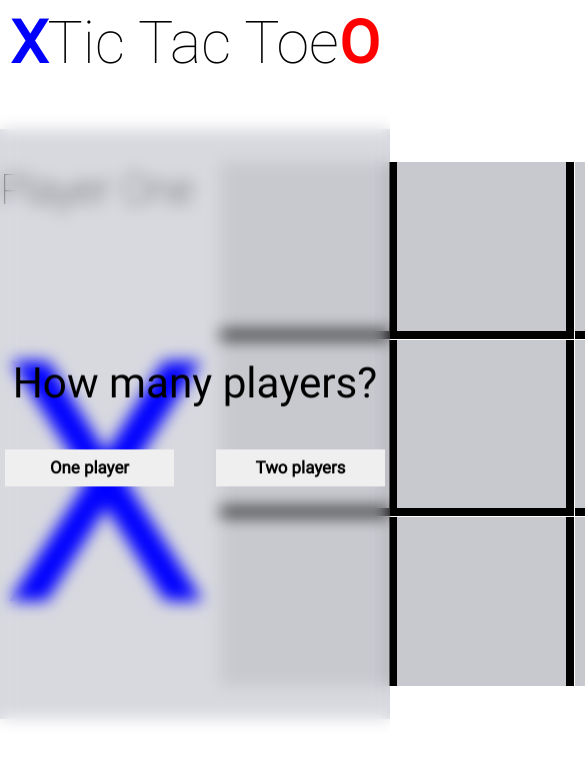
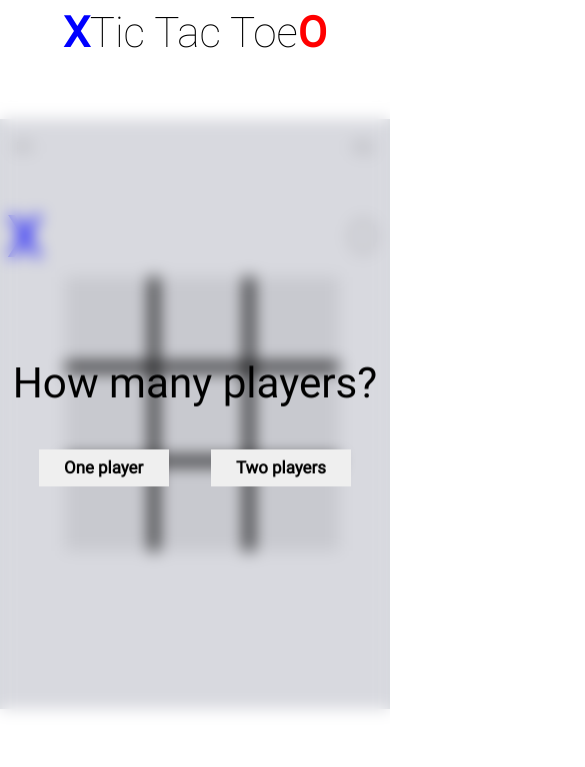
Before and after one commit to GabrielBRQ/tic-tac-toe, a plain HTML site: page index.html in a window 390 px wide. Shown: the top 767 px of the page, 585 px wide, since content can reach past the window. Drawn offline with Linux system fonts and the light colour scheme.

Commit message:
add responsive design

```diff
--- a/script.js
+++ b/script.js
@@ -393,6 +393,25 @@ function changeStyle(){
     }
 }
 
+function updateTextBasedOnScreenWidth() {
+    var screenWidth = window.innerWidth;
+
+    var titlePlayerOne = document.querySelector('.playerOne .title');
+    var titlePlayerTwo = document.querySelector('.playerTwo .title');
+
+    if (screenWidth <= 950) {
+        titlePlayerOne.textContent = "P1";
+        titlePlayerTwo.textContent = "P2";
+    } else {
+        titlePlayerOne.textContent = "Player One";
+        titlePlayerTwo.textContent = "Player Two";
+    }
+}
+
+updateTextBasedOnScreenWidth();
+
+window.addEventListener('resize', updateTextBasedOnScreenWidth);
+
 
 document.addEventListener("DOMContentLoaded", function () {
     setupButtons();
--- a/style.css
+++ b/style.css
@@ -115,6 +115,7 @@ header p:last-child{
     display: grid;
     align-items: center;
     justify-content: center;
+    justify-items: center;
 }
 
 .playerOne .symbol{
@@ -135,9 +136,9 @@ header p:last-child{
     grid-template-rows: repeat(3, 20vh);
     justify-content: center;
     align-content: center;
+    height: 70vh;
     column-gap: 1vh;
     row-gap: 1vh;
-    height: 70vh;
 }
 
 .cell{
@@ -150,6 +151,7 @@ header p:last-child{
     display: flex;
     align-items: center;
     justify-content: center;
+    font-size: 5vw;
 }
 
 .blue-text {
@@ -193,3 +195,46 @@ footer{
 footer img{
     height: 7vh;
 }
+
+@media only screen and (max-width:950px){
+    header{
+        font-size: 5vh;
+    }
+
+    .gameboard{
+        grid-template-columns: repeat(3, 22vw);
+        grid-template-rows: repeat(3, 22vw);
+        column-gap: 1vh;
+        row-gap: 1vh;
+    }
+
+    .cell{
+        height: 22vw;
+        width: 22vw;
+    }
+
+    .title{
+        font-size: 2vh;
+    }
+
+    .playerOne,
+    .playerTwo
+    {
+        justify-items: center;
+        grid-template-rows: 10% 20%;
+    }
+
+    .menu-title{
+        text-align: center;
+    }
+
+    .playerOne .symbol,
+    .playerTwo .symbol
+    {
+        font-size: 7vh;
+    }
+
+    .buttons-div button{
+        width: auto;
+    }
+}
```
